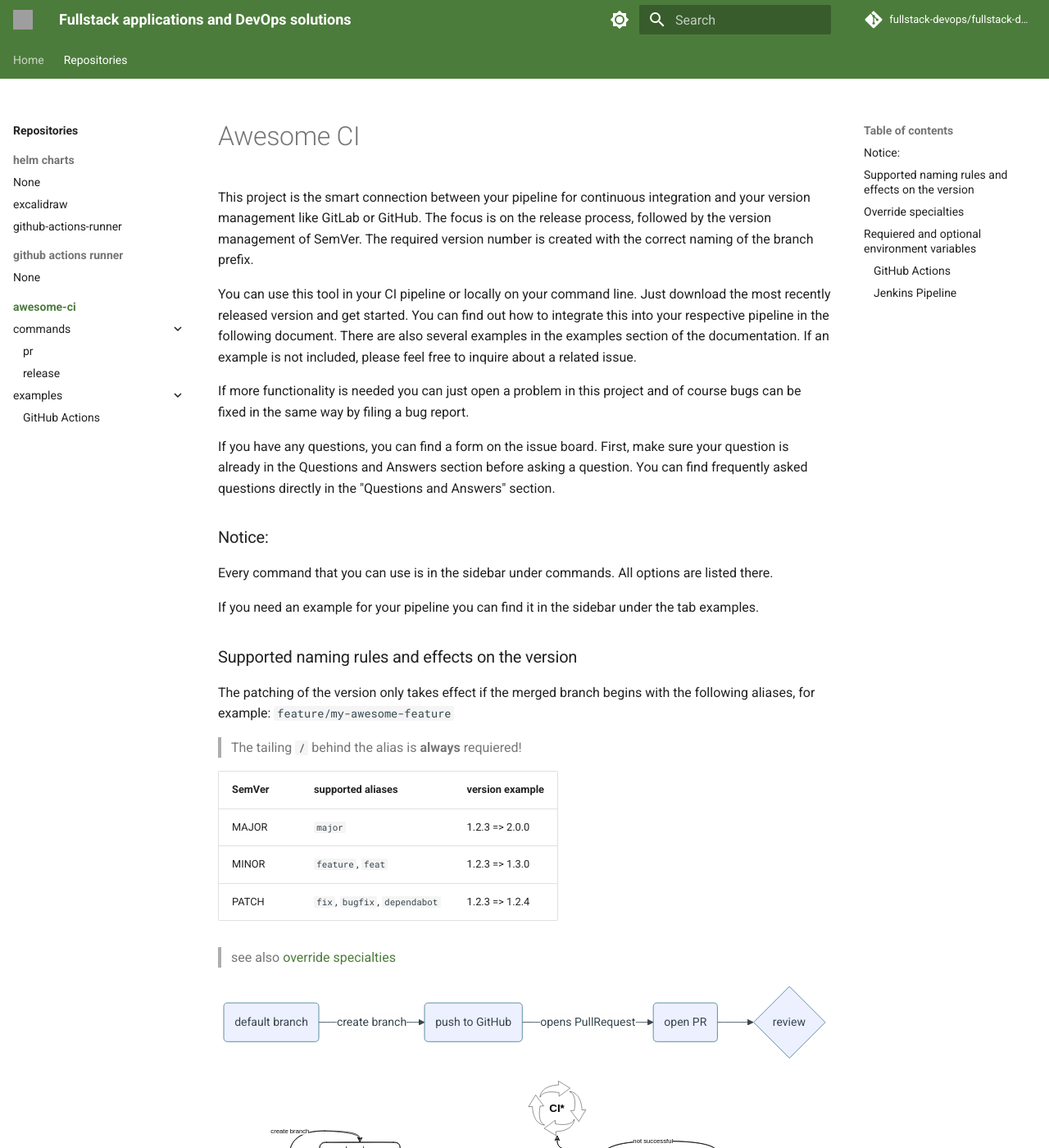
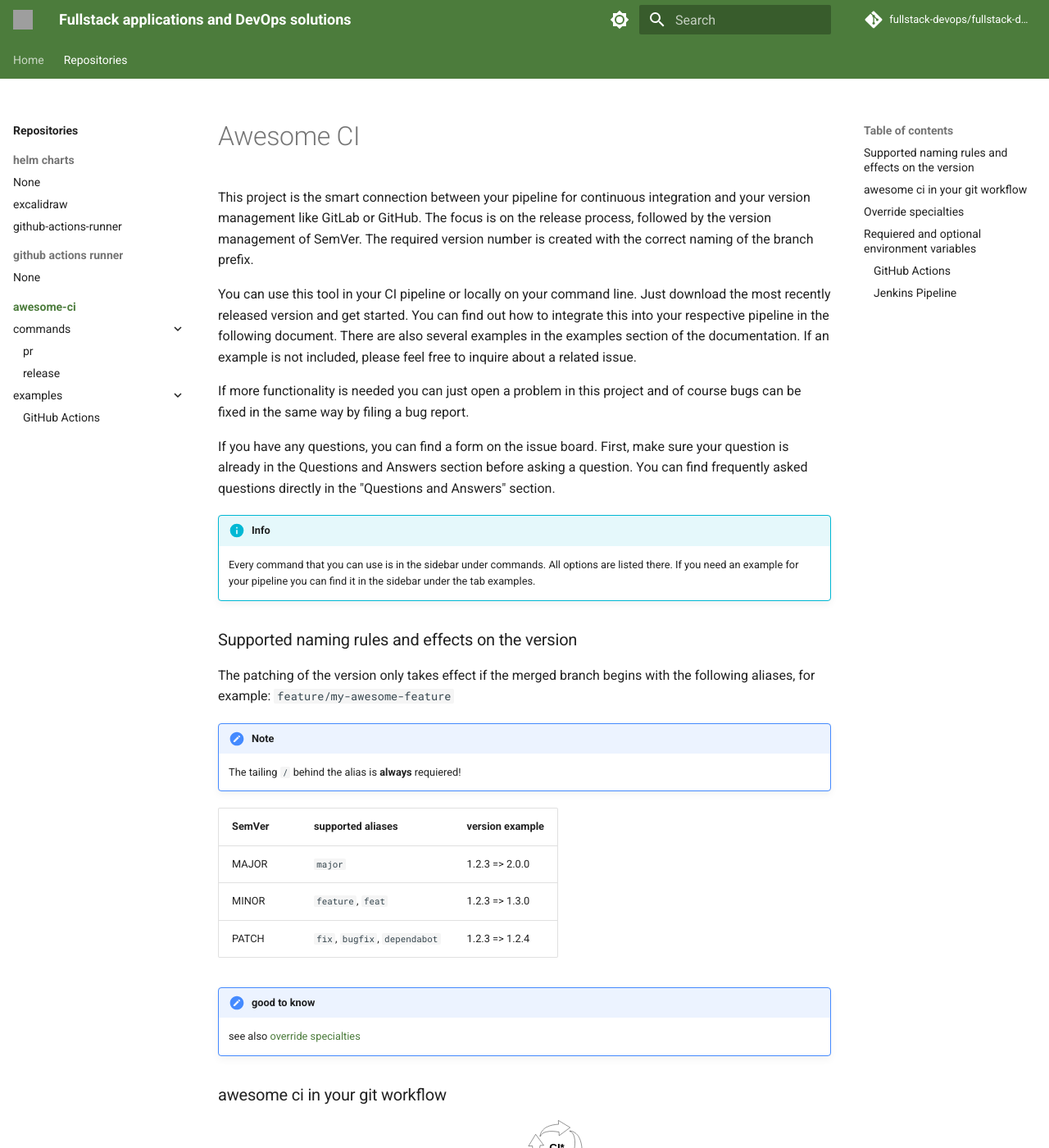
Before and after one commit to fullstack-devops/fullstack-devops.github.io, an MkDocs documentation site: the page built from docs/repos/awesome-ci/index.md, in a window 1280 px wide and 1400 px high. Shown: the whole window at 82% size. Built offline with MkDocs 1.6.1 and Material for MkDocs 9.7.7, drawn with Linux system fonts in a browser that asks for light colours; comment, search, counter and statistics services are not loaded; some of the changed text lies outside the part shown; grey boxes are pictures that could not be loaded.

Commit message:
Beautify some lines

````diff
--- a/docs/repos/awesome-ci/index.md
+++ b/docs/repos/awesome-ci/index.md
@@ -8,17 +8,18 @@ If more functionality is needed you can just open a problem in this project and
 
 If you have any questions, you can find a form on the issue board. First, make sure your question is already in the Questions and Answers section before asking a question. You can find frequently asked questions directly in the "Questions and Answers" section.
 
-### Notice:
+!!! info
 
-Every command that you can use is in the sidebar under commands. All options are listed there.
-
-If you need an example for your pipeline you can find it in the sidebar under the tab examples.
+    Every command that you can use is in the sidebar under commands. All options are listed there.
+    If you need an example for your pipeline you can find it in the sidebar under the tab examples.
 
 ### Supported naming rules and effects on the version
 
 The patching of the version only takes effect if the merged branch begins with the following aliases, for example: `feature/my-awesome-feature`
 
-> The tailing `/` behind the alias is **always** requiered!
+!!! note
+
+    The tailing `/` behind the alias is **always** requiered!
 
 | SemVer | supported aliases             | version example |
 | ------ | ----------------------------- | --------------- |
@@ -26,19 +27,19 @@ The patching of the version only takes effect if the merged branch begins with t
 | MINOR  | `feature`, `feat`             | 1.2.3 => 1.3.0  |
 | PATCH  | `fix`, `bugfix`, `dependabot` | 1.2.3 => 1.2.4  |
 
-> see also [override specialties](#override-specialties)
+!!! tldr "good to know"
 
-```mermaid
-graph LR
-    A(default branch) -- create branch --> B(push to GitHub)
-    B -- opens PullRequest --> C(open PR)
-    C --> D{review}
-```
+    see also [override specialties](#override-specialties)
+
+### awesome ci in your git workflow
 
 ![awesome-ci release process](images/release-process.drawio.svg "awesome-ci release process")
+
 ![awesome-ci workflow](images/aci-workflow.drawio.png "awesome-ci workflow")
 
-> Hint: this tool automatically detects your environment. Supported are **Jenkins**, **GitHub Actions** and ~~GitLab CI~~
+!!! info
+
+    This tool automatically detects your environment. Supported are **Jenkins**, **GitHub Actions** and ~~GitLab CI~~
 
 ### Override specialties
 
@@ -66,4 +67,6 @@ List of all environmental variables used per CI tool.
 | `GITHUB_TOKEN`            | Must provided in pipeline as `env.GITHUB_TOKEN` (see examples) |   true    |
 | `GIT_DEFAULT_BRANCH_NAME` | overrides the default branch name (default: `main`)            |   false   |
 
-> To see your Jenkins environment variables go to: `${YOUR_JENKINS_HOST}/env-vars.html`
+!!! info
+
+    To see your Jenkins environment variables go to: `${YOUR_JENKINS_HOST}/env-vars.html`
````
